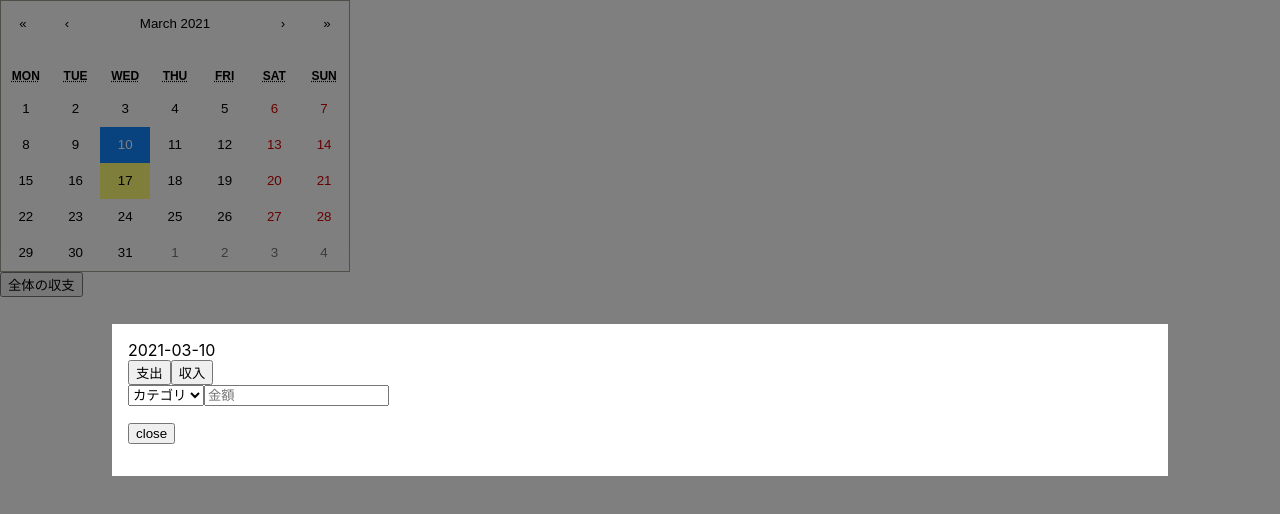
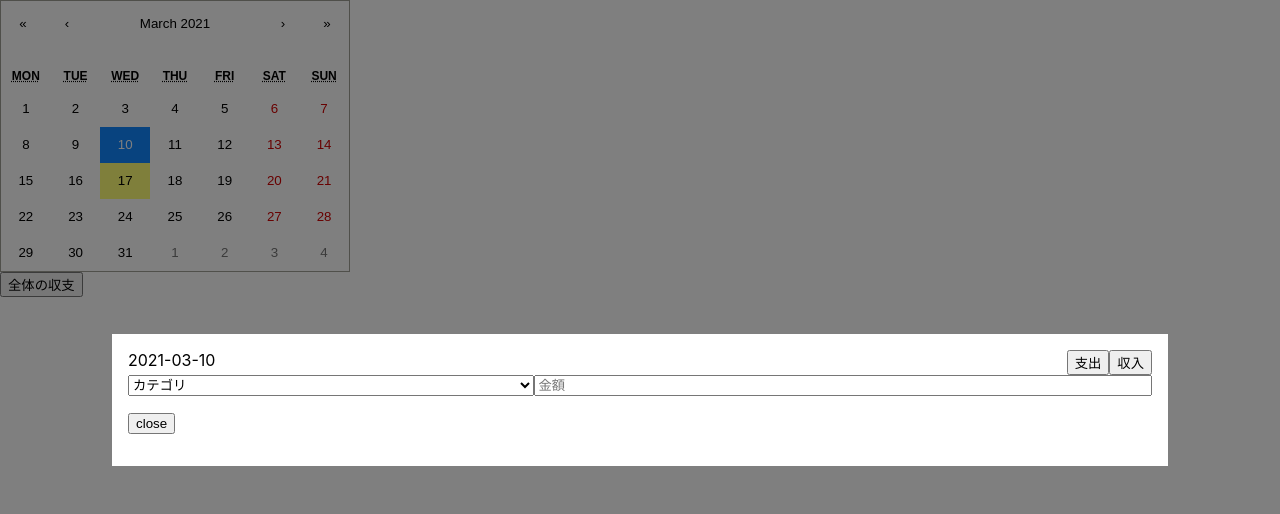
Before and after one commit to yutoyasuda1128/balance-management, a React (Create React App) app: page / in a window 1280 px wide. Both pictures are taken after a click on the button "10". Shown: the top 514 px of the page. Built offline with nearby package versions, Linux system fonts and the light colour scheme.

Commit message:
モーダル内の日付と支出収入ボタンの位置を横並びにした

```diff
--- a/src/ModalWindow.css
+++ b/src/ModalWindow.css
@@ -10,6 +10,18 @@
     width:100%;
 }
 
+.ModalWindow-ButtonArea {
+    display:flex;
+}
+
 .Expenditureincome {
     margin-left: auto;
 }
+
+.ModalWindow-CategoryArea {
+    width:40%;
+}
+
+.ModalWindow-Input {
+    width:60%;
+}
--- a/src/ModalWindow.jsx
+++ b/src/ModalWindow.jsx
@@ -13,19 +13,19 @@ export function ModalWindow(props){
   console.log(props.date.getFullYear())
   return (
     <div className="ModalWindow-Content">
-      <div>{ formatDate(props.date)}
+      <div className="ModalWindow-ButtonArea">{ formatDate(props.date)}
       　<div className="Expenditureincome">
           <button>支出</button>
           <button>収入</button>
         </div>
       </div>
       <div className="ModalWindow-InputArea">
-        <select>
+        <select className="ModalWindow-CategoryArea">
           <option value="">カテゴリ</option>
           <option value="food">食費</option>
           <option value="miscellaneous">雑費</option>
         </select>
-        <input type="number"  placeholder="金額"/>
+        <input className="ModalWindow-Input" type="number"  placeholder="金額"/>
       </div>
       <p><button onClick={props.onClose}>close</button></p>
     </div>
```
